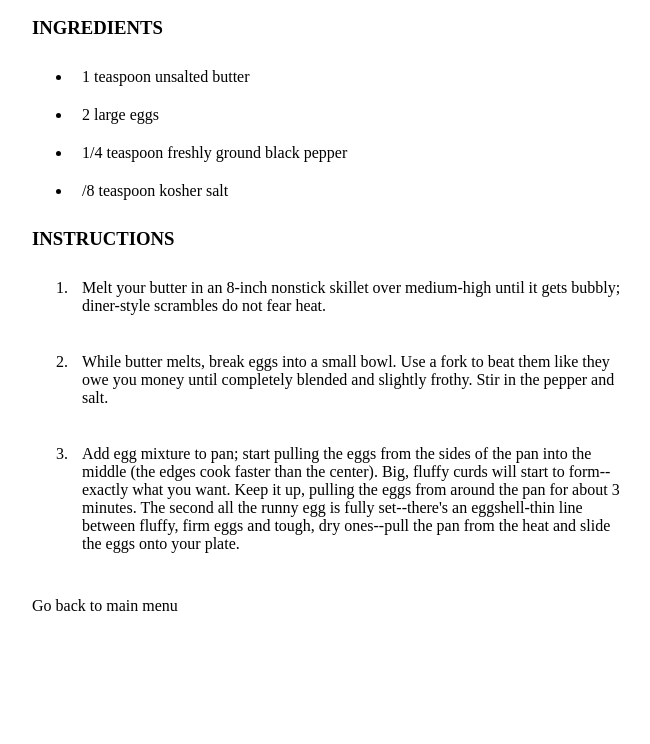
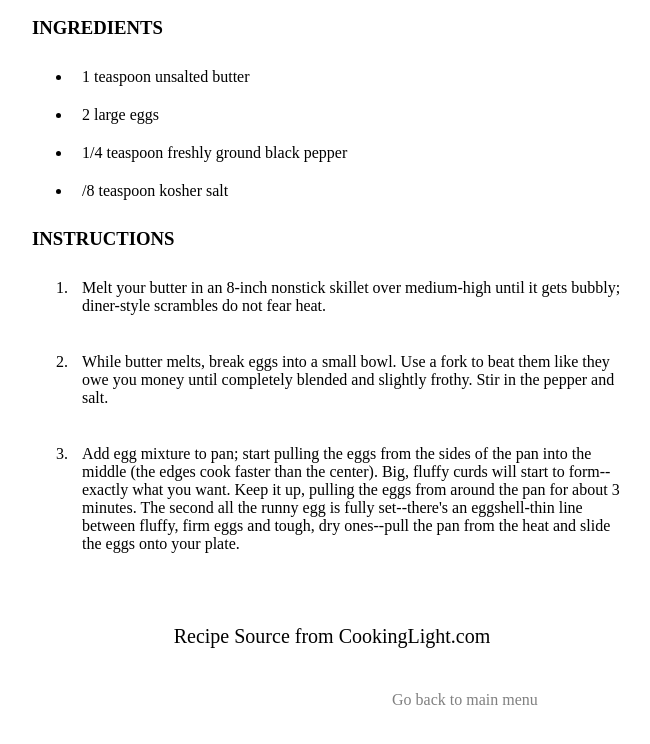
Before and after one commit to JK-8989/odin-recipes, a plain HTML site: page dinner.html in a window 1280 px wide. Shown: the part 832-1576 px from the top of the page, without its empty margins (308-958 px from the left). Before the commit the page ends 1455 px from the top, so only its background shows below. Drawn offline with Linux system fonts and the light colour scheme.

Commit message:
Added: Original recipe references are added

```diff
--- a/dinner.html
+++ b/dinner.html
@@ -23,7 +23,8 @@
     <li>While butter melts, break eggs into a small bowl. Use a fork to beat them like they owe you money until completely blended and slightly frothy. Stir in the pepper and salt.</li><br>
     <li>Add egg mixture to pan; start pulling the eggs from the sides of the pan into the middle (the edges cook faster than the center). Big, fluffy curds will start to form--exactly what you want. Keep it up, pulling the eggs from around the pan for about 3 minutes. The second all the runny egg is fully set--there's an eggshell-thin line between fluffy, firm eggs and tough, dry ones--pull the pan from the heat and slide the eggs onto your plate.</li><br>
   </ol>
-  <a href="index.html">Go back to main menu</a>
+  <p class="reference">Recipe Source from <a class="source" href="https://www.cookinglight.com/recipes/diner-style-scrambled-eggs" target="_blank">CookingLight.com</a></p>
+  <a class="btn" href="index.html">Go back to main menu</a>
   </div>
 </body>
 </html>
--- a/style.css
+++ b/style.css
@@ -1,3 +1,4 @@
+
 #title {
   text-align: center;
   margin-top: 13%;
@@ -48,7 +49,12 @@ a {
   width: 600px;
   margin-left: auto;
   margin-right: auto;
+  margin-bottom: 100px;
 }
 li {
   padding: 10px;
 }
+.btn {
+  color: grey;
+  margin-left: 360px;
+}
```
Also changed, not shown: grilled.html (+3 -2 lines), index.html (+28 -7 lines), stirFried.html (+2 -1 lines), veggie.html (+2 -1 lines).
